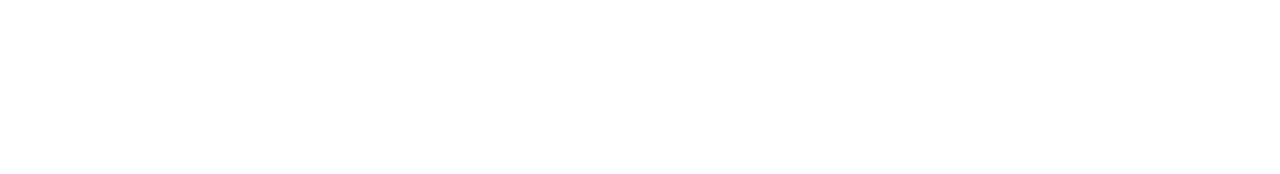
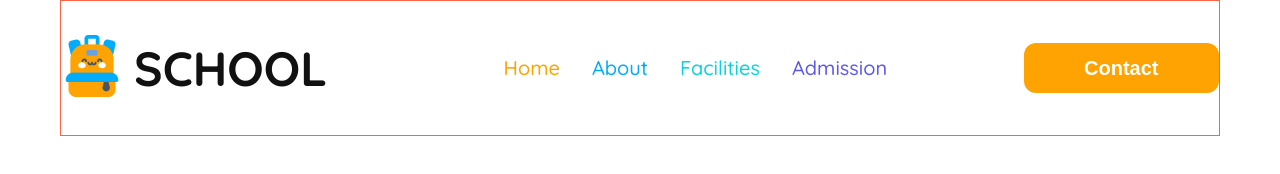
Before and after one commit to nabila-nowshin/Kids-School, a plain HTML site: page index.html in a window 1280 px wide. Drawn offline with Linux system fonts and the light colour scheme.

Commit message:
navbar added

```diff
--- a/index.html
+++ b/index.html
@@ -5,8 +5,29 @@
     <meta name="viewport" content="width=device-width, initial-scale=1.0">
     <title>Document</title>
     <link rel="stylesheet" href="styles/styles.css">
+    <link rel="preconnect" href="https://fonts.googleapis.com">
+    <link rel="preconnect" href="https://fonts.gstatic.com" crossorigin>
+    <link href="https://fonts.googleapis.com/css2?family=Quicksand:wght@300..700&family=Raleway:ital,wght@0,100..900;1,100..900&display=swap" rel="stylesheet">
 </head>
 <body>
+    <nav class="navbar quicksand">
+        <div class="site-info">
+            <div class="logo"><img src="assets/logo.png" alt=""></div>
+            <div class="site-name">
+                <h2>SCHOOL</h2>
+            </div>
+        </div>
 
+        <div class="nav-list">
+            <ul>
+                <li class="orange">Home</li>
+                <li class="blue1">About</li>
+                <li class="blue2">Facilities</li>
+                <li class="purple">Admission</li>
+            </ul>
+        </div>
+
+        <button class="contact-btn">Contact</button>
+    </nav>
 </body>
 </html>
--- a/styles/styles.css
+++ b/styles/styles.css
@@ -0,0 +1,96 @@
+/* common styles */
+
+/* fonts */
+
+.quicksand {
+    font-family: "Quicksand", serif;
+  }
+
+.raleway {
+    font-family: "Raleway", serif;
+  }
+/* font-family: "Quicksand", serif;
+font-family: "Quicksand", serif; */
+
+
+:root{
+    --orange:#FEA301;
+    --sky-blue:#01ACFD;
+    --sea-blue:#05D4DF;
+    --purple:#5D58EF;
+    --black:#111111;
+    --white:#FFFFFF;
+}
+
+.orange{
+    color: var(--orange);
+}
+
+.blue1{
+    color: var(--sky-blue);
+}
+
+.blue2{
+    color: var(--sea-blue);
+}
+
+.purple{
+    color: var(--purple);
+}
+body{
+   max-width: 1160px;
+   margin: 0 auto;
+}
+
+
+/* nav styles */
+.navbar{
+    padding: 12px 0px 12px 0px;
+    border: 1px solid tomato;
+}
+.navbar,.nav-list>ul,.site-info{
+    display: flex;
+    justify-content: space-between;
+    align-items: center;
+}
+
+.site-info{
+    gap: 11px;
+}
+
+.site-name{
+    font-weight: 700;
+    font-size: 32px;
+    line-height: 30px;
+    color: var(--black);
+    margin: 0;
+
+}
+.nav-list>ul{
+    list-style: none;
+    gap: 32px;
+}
+
+.nav-list li{
+    font-weight: 500;
+    font-size: 20px;
+    line-height: 30px;
+}
+
+.contact-btn{
+    color: var(--white);
+    font-weight: 600;
+    font-size: 20px;
+    line-height: 30px;
+    background-color: var(--orange);
+    border: none;
+    border-radius: 12px;
+    padding: 10px 60.5px;
+}
+
+/* mobile responsive */
+/* navbar */
+
+@media screen and (max-width:576px) {
+
+}
```
